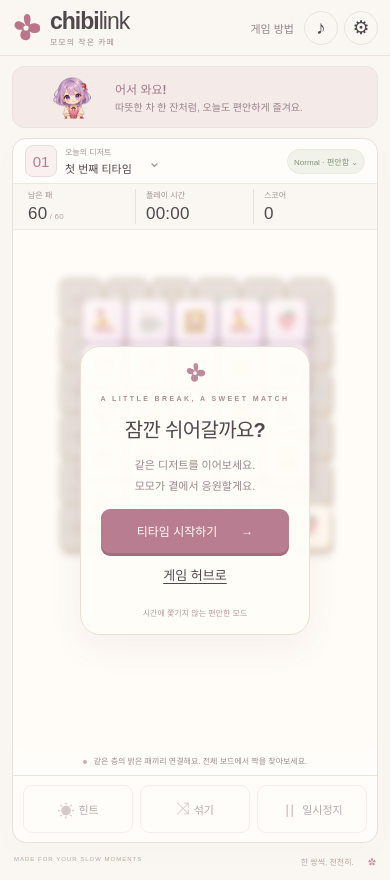
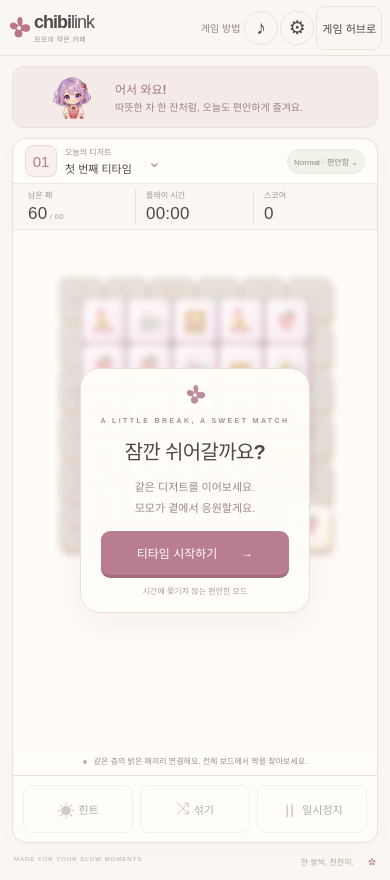
Before and after one commit to HyangDan2/CDXPilot0006, a website built with Vite: page index.html in a window 390 px wide. Built offline with nearby package versions, Linux system fonts and the light colour scheme.

Commit message:
Move Game Hub return action beside header settings

```diff
--- a/src/main.ts
+++ b/src/main.ts
@@ -56,11 +56,11 @@ const testMode = new URLSearchParams(location.search).get("test") === "1";
 let seed = 731;
 let resultHandled = false;
 $("#app").innerHTML = `
-<header class="topbar"><a class="brand" href="./" aria-label="치비링크 홈"><span class="brand-flower">${flower}</span><span>chibi<span class="brand-light">link</span><small>모모의 작은 카페</small></span></a><h1 class="header-title">작은 연결, 달콤한 휴식<span>.</span></h1><div class="header-right"><button id="how" class="text-button">게임 방법 <span>↗</span></button><button class="icon-button" id="sound" aria-label="소리 켜기">♪</button><button class="icon-button" id="settings" aria-label="설정">⚙</button></div></header>
+<header class="topbar"><a class="brand" href="./" aria-label="치비링크 홈"><span class="brand-flower">${flower}</span><span>chibi<span class="brand-light">link</span><small>모모의 작은 카페</small></span></a><h1 class="header-title">작은 연결, 달콤한 휴식<span>.</span></h1><div class="header-right"><button id="how" class="text-button">게임 방법 <span>↗</span></button><button class="icon-button" id="sound" aria-label="소리 켜기">♪</button><button class="icon-button" id="settings" aria-label="설정">⚙</button><a id="hub-return" class="hub-link" href="${HUB_URL}">게임 허브로</a></div></header>
 <main>
 <div class="game-layout"><section class="game-panel" aria-label="사천성 게임"><div class="game-top"><button id="stage-picker" class="stage-button"><span class="stage-number">01</span><span><small>오늘의 디저트</small><strong id="stage-title">첫 번째 티타임</strong></span><span class="chevron">⌄</span></button><button class="mode-pill" id="mode-label" aria-label="게임 모드 선택">클래식 · 편안함 ⌄</button></div>
 <div class="stats"><div><span>남은 패</span><strong id="remaining">36<small> / 36</small></strong></div><div><span id="time-label">플레이 시간</span><strong id="time">00:00</strong></div><div><span>스코어</span><strong id="score">0</strong></div><div class="combo-stat"><span>연속 연결</span><strong id="combo">0 <small>COMBO</small></strong></div></div>
-<div class="board-area"><div class="board-viewport" tabindex="0" aria-label="퍼즐 보드: 전체 패 보기"><div id="board" role="group" aria-label="디저트 패"><svg id="route" aria-hidden="true"></svg></div></div><div id="cover" class="board-cover"><div class="cover-card"><span class="cover-flower">${flower}</span><p class="eyebrow">A LITTLE BREAK, A SWEET MATCH</p><h2>잠깐 쉬어갈까요?</h2><p>같은 디저트를 이어보세요.<br>모모가 곁에서 응원할게요.</p><button class="primary" id="start">티타임 시작하기 <span>→</span></button>${hubLink()}<span class="cover-foot">시간에 쫓기지 않는 편안한 모드</span></div></div></div>
+<div class="board-area"><div class="board-viewport" tabindex="0" aria-label="퍼즐 보드: 전체 패 보기"><div id="board" role="group" aria-label="디저트 패"><svg id="route" aria-hidden="true"></svg></div></div><div id="cover" class="board-cover"><div class="cover-card"><span class="cover-flower">${flower}</span><p class="eyebrow">A LITTLE BREAK, A SWEET MATCH</p><h2>잠깐 쉬어갈까요?</h2><p>같은 디저트를 이어보세요.<br>모모가 곁에서 응원할게요.</p><button class="primary" id="start">티타임 시작하기 <span>→</span></button><span class="cover-foot">시간에 쫓기지 않는 편안한 모드</span></div></div></div>
 <div class="board-bottom"><span class="status-dot"></span><span id="notice" role="status">최대 두 번 꺾어서, 같은 디저트를 연결해요.</span></div>
 <div class="controls"><button id="hint"><span>☀</span> 힌트 <kbd>H</kbd></button><button id="shuffle"><span>⤨</span> 섞기 <kbd>S</kbd></button><button id="pause"><span>Ⅱ</span> 일시정지 <kbd>P</kbd></button></div></section>
 <aside class="companion"><div class="companion-top"><span class="eyebrow">YOUR LITTLE COMPANION</span><span class="sparkle">✧</span></div><div class="speech" aria-live="polite"><strong id="speech-title">어서 와요!</strong><p id="speech-text">따뜻한 차 한 잔처럼,<br>오늘도 편안하게 즐겨요.</p></div><div class="mascot-frame" id="mascot-frame"><img class="mascot-sprite" id="mascot" src="${import.meta.env.BASE_URL}assets/momo-idle.png" alt="미소 짓는 치비 캐릭터 모모"><span id="mascot-fallback" hidden>모모 ♡</span><span class="mascot-ground"></span></div><div class="companion-name"><span>모모</span><small>당신의 티타임 메이트</small></div><div class="little-tip"><span>✦ MOMO'S TIP</span><p>패 바깥쪽에도 길이 있어요.<br>조금 돌아가도 괜찮아요.</p><div class="tip-path">□ <i>└─────┘</i> □</div></div><div class="best-record"><span>나의 최고 점수</span><strong id="best">0 <small>pts</small></strong></div></aside></div>
@@ -451,6 +451,12 @@ $("#dialog").addEventListener("close", () => {
 });
 $("#start").onclick = () => newGame(true);
 $("#pause").onclick = pause;
+$("#hub-return").onclick = (event) => {
+  if (started && game.status === "playing") {
+    event.preventDefault();
+    pause();
+  }
+};
 $("#hint").onclick = () => {
   const p = game.hint();
   if (p) {
--- a/src/style.css
+++ b/src/style.css
@@ -1669,3 +1669,46 @@ dialog #hub-warning {
   max-height: 100%;
   overflow-y: auto;
 }
+
+/* Keep the shared return action beside settings, including narrow phones. */
+.header-right > .hub-link {
+  flex-shrink: 0;
+  padding-inline: 10px;
+  border: 1px solid var(--line);
+  border-radius: 9px;
+  font-size: 12px;
+  white-space: nowrap;
+  text-decoration: none;
+}
+.topbar {
+  min-height: 45px;
+}
+@media (max-width: 400px) {
+  .topbar {
+    padding-inline: 8px;
+    gap: 4px;
+  }
+  .brand {
+    font-size: 18px;
+    gap: 4px;
+  }
+  .brand-flower {
+    width: 22px;
+    height: 22px;
+  }
+  .brand small {
+    font-size: 7px;
+    letter-spacing: 0.3px;
+  }
+  .header-right {
+    gap: 2px;
+  }
+  #how {
+    font-size: 10px;
+    padding-inline: 2px;
+  }
+  .header-right > .hub-link {
+    padding-inline: 5px;
+    font-size: 11px;
+  }
+}
```
Also changed, not shown: PLAN.md (+3 -0 lines), docs/ARCHITECTURE.md (+2 -2 lines), docs/DECISIONS.md (+3 -0 lines), docs/HARNESS.md (+1 -1 lines), docs/QA.md (+7 -0 lines), scripts/verify-hosted-hub.mjs (+5 -6 lines), tests/e2e/hub.spec.ts (+16 -2 lines), README.md, docs/CHANGELOG.md, docs/screenshots/gamehub-header/desktop.png (added), docs/screenshots/gamehub-header/landscape.png (added), docs/screenshots/gamehub-header/portrait.png (added).
